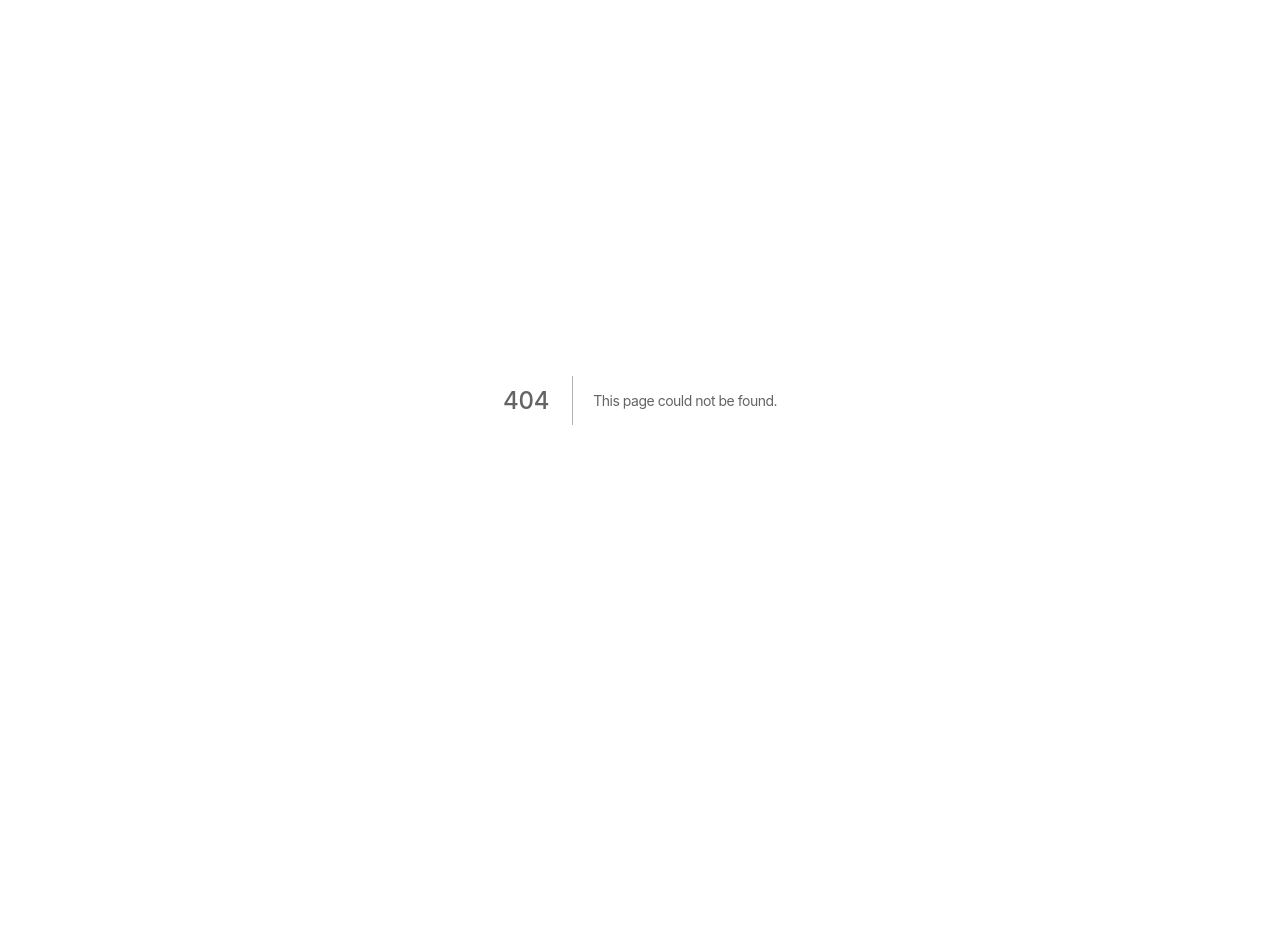
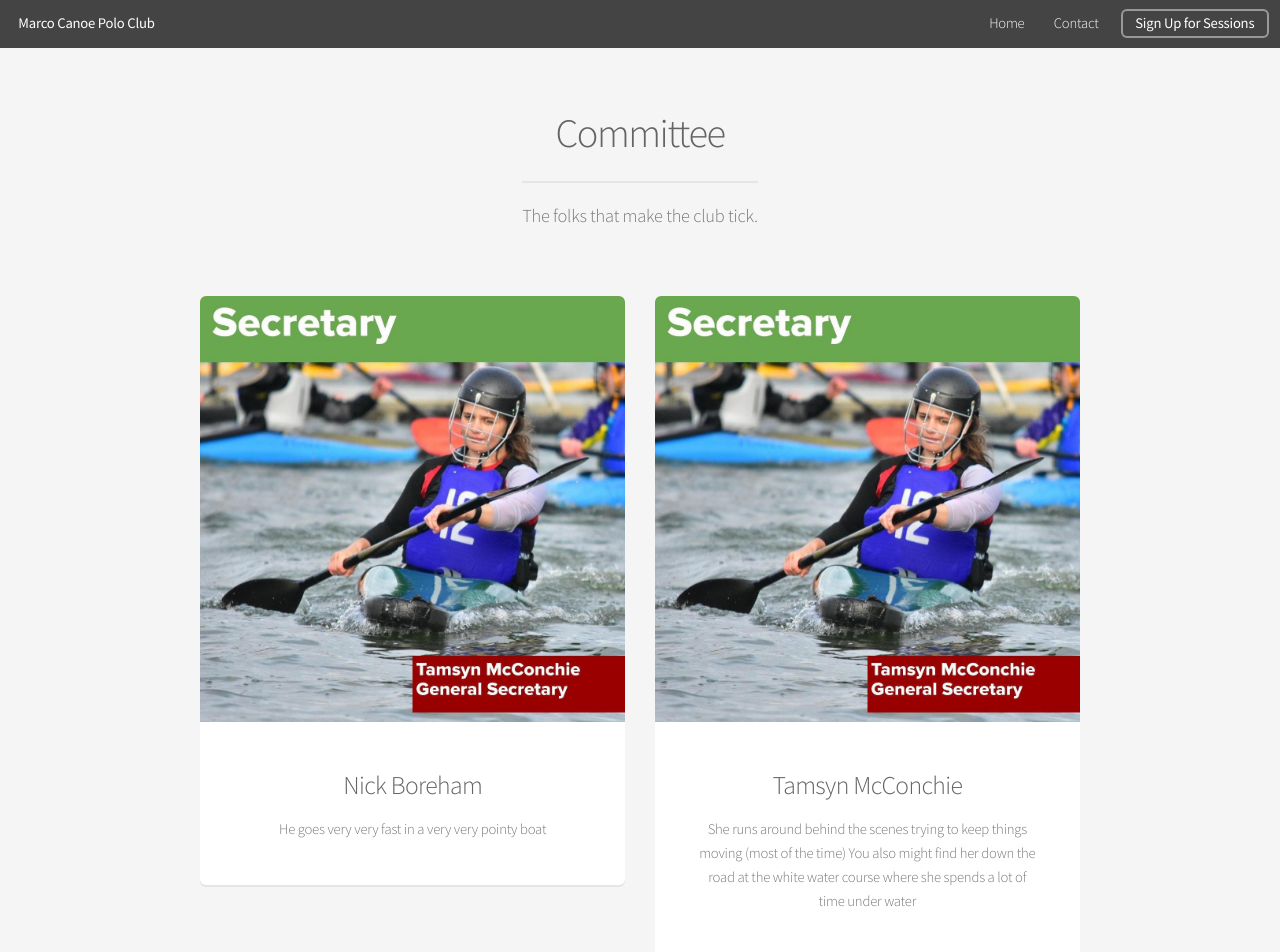
Before and after one commit to tclare95/marcocanoe, a Next.js app: page /committee in a window 1280 px wide. Before the commit this address had no page. Shown: the top 952 px of the page. Before the commit the page ends 800 px from the top, so only its background shows below. Built offline with nearby package versions, Linux system fonts and the light colour scheme.

Commit message:
Added full functionality to pages

```diff
--- a/components/TwoBox.js
+++ b/components/TwoBox.js
@@ -1,48 +1,36 @@
-import Link from "next/link";
+import Image from "next/image";
 
-export default function TwoBox() {
+export default function TwoBox({title1, bodyText1, image1, title2, bodyText2, image2}) {
   return (
     <div className="row">
       <div className="col-6 col-12-narrower">
         <section className="box special">
           <span className="image featured">
-            <img src="images/pic02.jpg" alt="" />
+          <Image
+              src={image2}
+              alt="General Sec"
+              layout="responsive"
+            />
           </span>
-          <h3>Sed lorem adipiscing</h3>
+          <h3>{title1}</h3>
           <p>
-            Integer volutpat ante et accumsan commophasellus sed aliquam feugiat
-            lorem aliquet ut enim rutrum phasellus iaculis accumsan dolore magna
-            aliquam veroeros.
+            {bodyText1}
           </p>
-          <ul className="actions special">
-            <li>
-              <Link href="#">
-                <a className="button alt">Learn More</a>
-              </Link>
-            </li>
-          </ul>
         </section>
       </div>
       <div className="col-6 col-12-narrower">
         <section className="box special">
           <span className="image featured">
-            <img src="images/pic03.jpg" alt="" />
+          <Image
+              src={image2}
+              alt="General Sec"
+              layout="responsive"
+            />
           </span>
-          <h3>Accumsan integer</h3>
+          <h3>{title2}</h3>
           <p>
-            Integer volutpat ante et accumsan commophasellus sed aliquam feugiat
-            lorem aliquet ut enim rutrum phasellus iaculis accumsan dolore magna
-            aliquam veroeros.
+            {bodyText2}
           </p>
-          <ul className="actions special">
-            <li>
-            <Link href="#">
-              <a className="button alt">
-                Learn More
-              </a>
-              </Link>
-            </li>
-          </ul>
         </section>
       </div>
     </div>
--- a/components/layout/BodyWrapper.js
+++ b/components/layout/BodyWrapper.js
@@ -1,8 +1,35 @@
+import Link from "next/link";
+import { useState } from "react";
 
-export default function BodyWrapper({ children,  classType}) {
+export default function BodyWrapper({ children, classType }) {
+  const [navPanelVis, setnavPanelVis] = useState(false);
+
+  const handleClick = () => {
+    setnavPanelVis(!navPanelVis);
+  };
   return (
-    <div className={classType}>
+    <div className={`${classType} ${navPanelVis ? "navPanel-visible" : ""}`}>
       <div id="page-wrapper">{children}</div>
+      <div id="navButton">
+        <a href="#navPanel" className="toggle" onClick={handleClick}></a>
+      </div>
+      <div id="navPanel">
+        <nav>
+          <Link href="/">
+            <a className="link">Home</a>
+          </Link>
+          {/* <Link href="/committee">
+            <a className="link" >Committee</a>
+          </Link> */}
+          <Link href="/contact">
+            <a className="link" >Contact</a>
+          </Link>
+
+          <Link href="https://membermojo.co.uk/marco/">
+            <a className="link">Sign Up for Sessions</a>
+          </Link>
+        </nav>
+      </div>
     </div>
   );
 }
--- a/components/layout/Footer.js
+++ b/components/layout/Footer.js
@@ -7,7 +7,7 @@ export default function Footer() {
 
           {" "}
           <li>
-          <Link href="#">
+          <Link href="https://www.facebook.com/groups/1176598942778869">
             <a className="icon brands fa-facebook-f">
               <span className="label">Facebook</span>
             </a>
@@ -16,18 +16,9 @@ export default function Footer() {
 
 
           <li>
-          <Link href="#">
+          <Link href="https://www.instagram.com/marcocanoeclub/">
             <a className="icon brands fa-instagram">
               <span className="label">Instagram</span>
-            </a>
-            </Link>
-          </li>
-
-
-          <li>
-          <Link href="#">
-            <a className="icon solid fa-map">
-              <span className="label">Location</span>
             </a>
             </Link>
           </li>
--- a/components/layout/Header.js
+++ b/components/layout/Header.js
@@ -1,11 +1,12 @@
 import Link from "next/link";
 
 export default function Header({ isAlt }) {
+
   return (
     <header id="header" className={isAlt ? "alt" : ""}>
       <h1>
-          <Link href="/">
-        <a >MarcoPolo</a>
+        <Link href="/">
+          <a>Marco Canoe Polo Club</a>
         </Link>
       </h1>
       <nav id="nav">
@@ -13,6 +14,18 @@ export default function Header({ isAlt }) {
           <li>
             <Link href="/">
               <a>Home</a>
+            </Link>
+          </li>
+
+          {/* <li>
+            <Link href="/committee">
+              <a>Committee</a>
+            </Link>
+          </li> */}
+
+          <li>
+            <Link href="/contact">
+              <a>Contact</a>
             </Link>
           </li>
 
--- a/components/layout/layout.js
+++ b/components/layout/layout.js
@@ -3,13 +3,42 @@ import Header from "./Header";
 import Link from "next/link";
 import bg from "../../images/DSC_7374.jpg";
 import bgOverlay from "../../images/overlay.png";
+import { useEffect, useState } from "react";
 
 export default function Layout({ children, isFrontPage }) {
+  const [bannerHeight, setBannerHeight] = useState(0);
+  const [stickHeader, setstickHeader] = useState(isFrontPage? false : true);
+
+
+  const handleScroll=() => {
+    const offset=window.scrollY;
+    if(offset > bannerHeight ){
+      setstickHeader(true);
+    }
+    else{
+      setstickHeader(false);
+    }
+  }
+
+  useEffect(() => {
+
+    // Get the Height of the Header Banner
+    let height;
+    document.getElementById("banner") ? height = document.getElementById("banner").clientHeight : height = -1;
+    setBannerHeight(height);
+    window.addEventListener("scroll", handleScroll);
+  });
+
+
+
   return (
     <>
-      <Header isAlt={isFrontPage ? true : false} />
+      <Header isAlt={stickHeader ? false : true}  isFrontPage={isFrontPage}/>
       {isFrontPage ? (
-        <section id="banner" style={{backgroundImage: `url(${bg.src}), url(${bgOverlay.src})`}}>
+        <section
+          id="banner"
+          style={{ backgroundImage: `url(${bg.src}), url(${bgOverlay.src})` }}
+        >
           <h2>Marco Canoe Polo Club</h2>
           <p>Nottingham&apos;s Canoe Polo Club</p>
           <ul className="actions special">
--- a/package.json
+++ b/package.json
@@ -13,6 +13,7 @@
     "next": "12.1.0",
     "react": "17.0.2",
     "react-dom": "17.0.2",
+    "react-gtm-module": "^2.0.11",
     "react-icons": "^4.3.1"
   },
   "devDependencies": {
--- a/pages/_app.js
+++ b/pages/_app.js
@@ -1,7 +1,17 @@
-import '../public/css/styles.css'
+import "../public/css/styles.css";
+import TagManager from "react-gtm-module";
+import { useEffect } from "react";
 
-export default function MyApp ({ Component, pageProps }) {
+const tagManagerArgs = {
+  gtmId: "GTM-TJS7P7B",
+};
+
+export default function MyApp({ Component, pageProps }) {
+  useEffect(() => {
+    TagManager.initialize(tagManagerArgs);
+  }, []);
+
   return (
       <Component {...pageProps} />
   );
-};
+}
--- /dev/null
+++ b/pages/committee.js
@@ -0,0 +1,41 @@
+import BodyWrapper from "../components/layout/BodyWrapper";
+import Layout from "../components/layout/layout";
+import Head from "next/head";
+import TwoBox from "../components/TwoBox";
+import tamsyn from "../public/images/tamsyn.jpg"
+
+// Temporary data for the committee info until I hook it up to CMS
+const tamsynDesc = 'She runs around behind the scenes trying to keep things moving (most of the time) You also might find her down the road at the white water course where she spends a lot of time under water'
+const nickDesc = 'He goes very very fast in a very very pointy boat'
+
+export default function Committee() {
+  return (
+    <>
+      <Head>
+        <title>Marco Canoe Polo Club - Committee</title>
+        <meta
+          property="og:title"
+          content="Marco Canoe Polo Club - Committee"
+          key="title"
+        />
+        <meta
+          property="og:description"
+          content="Nottingham's Canoe Polo Club"
+        />
+        <meta name="description" content="Nottingham's Canoe Polo Club" />
+        {/* <meta name="og:image" content="https://nottinghamwatersports.co.uk/robinhood.jpg" /> */}
+      </Head>
+      <BodyWrapper>
+        <Layout>
+          <header>
+            <h2>Committee</h2>
+            <p>The folks that make the club tick.</p>
+          </header>
+          <TwoBox title1={'Nick Boreham'} title2={'Tamsyn McConchie'} bodyText1={nickDesc} bodyText2={tamsynDesc} image2={tamsyn}/>
+          <TwoBox title1={'Nick Boreham'} title2={'Tamsyn McConchie'} bodyText1={nickDesc} bodyText2={tamsynDesc} image2={tamsyn}/>
+
+        </Layout>
+      </BodyWrapper>
+    </>
+  );
+}
--- a/pages/index.js
+++ b/pages/index.js
@@ -10,7 +10,7 @@ export default function Home() {
   return (
     <>
     <Head>
-            <title>Marco Canoe Polo Club</title>
+            <title>Marco Canoe Polo Club - Home</title>
             <meta property="og:title" content="Marco Canoe Polo Club" key="title" />
             <meta property="og:description" content="Nottingham's Canoe Polo Club" />
             <meta name="description" content="Nottingham's Canoe Polo Club"/>
@@ -22,7 +22,7 @@ export default function Home() {
           <header className="major">
             <h2>Nottingham&apos;s Canoe Polo Club</h2>
             <p>
-              We play polo on a lake in Nottingham. More words, to make this up to a few more lines. Many more words needed. Many many many many more. All hail the goose overlords
+              We are a friendly Canoe Polo Club based in Nottingham at the National Watersports Centre. Everyone is welcome at our sessions whether you are new to the sport or a seasoned player.
             </p>
           </header>
           <span className="image featured">
--- a/public/css/styles.css
+++ b/public/css/styles.css
@@ -3517,7 +3517,7 @@
 				transition: transform 0.5s ease;
 				display: block;
 				height: 44px;
-				left: 0;
+				left: 99;
 				position: fixed;
 				top: 0;
 				width: 100%;
@@ -3633,21 +3633,21 @@
 						width: 5em;
 					}
 
-			body.navPanel-visible #page-wrapper {
+			div.navPanel-visible #page-wrapper {
 				-moz-transform: translateX(275px);
 				-webkit-transform: translateX(275px);
 				-ms-transform: translateX(275px);
 				transform: translateX(275px);
 			}
 
-			body.navPanel-visible #navButton {
+			div.navPanel-visible #navButton {
 				-moz-transform: translateX(275px);
 				-webkit-transform: translateX(275px);
 				-ms-transform: translateX(275px);
 				transform: translateX(275px);
 			}
 
-			body.navPanel-visible #navPanel {
+			div.navPanel-visible #navPanel {
 				-moz-transform: translateX(0);
 				-webkit-transform: translateX(0);
 				-ms-transform: translateX(0);
```
Also changed, not shown: components/FourBox.js (+5 -3 lines), pages/contact.js (added, +57 -0 lines), public/images/tamsyn.jpg (added), 1 other file (tests, documents, lock files or other folders).
